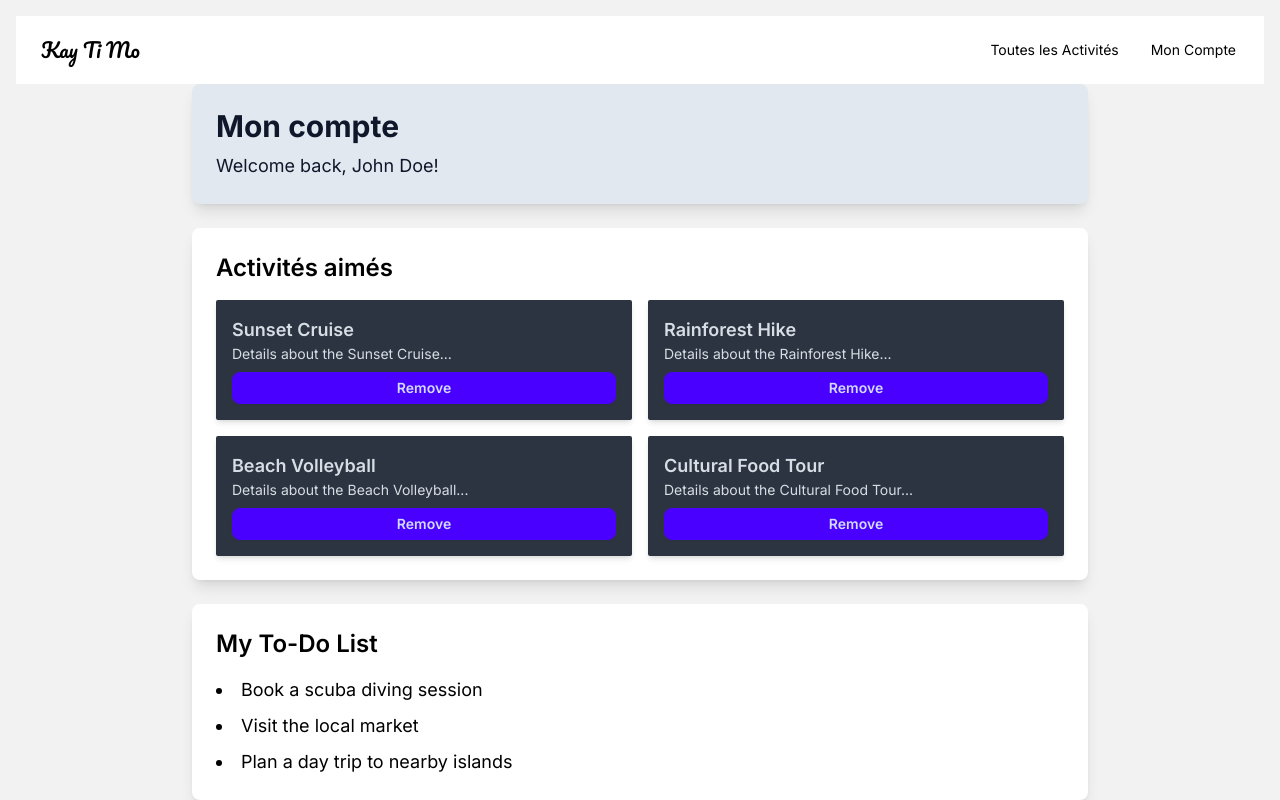
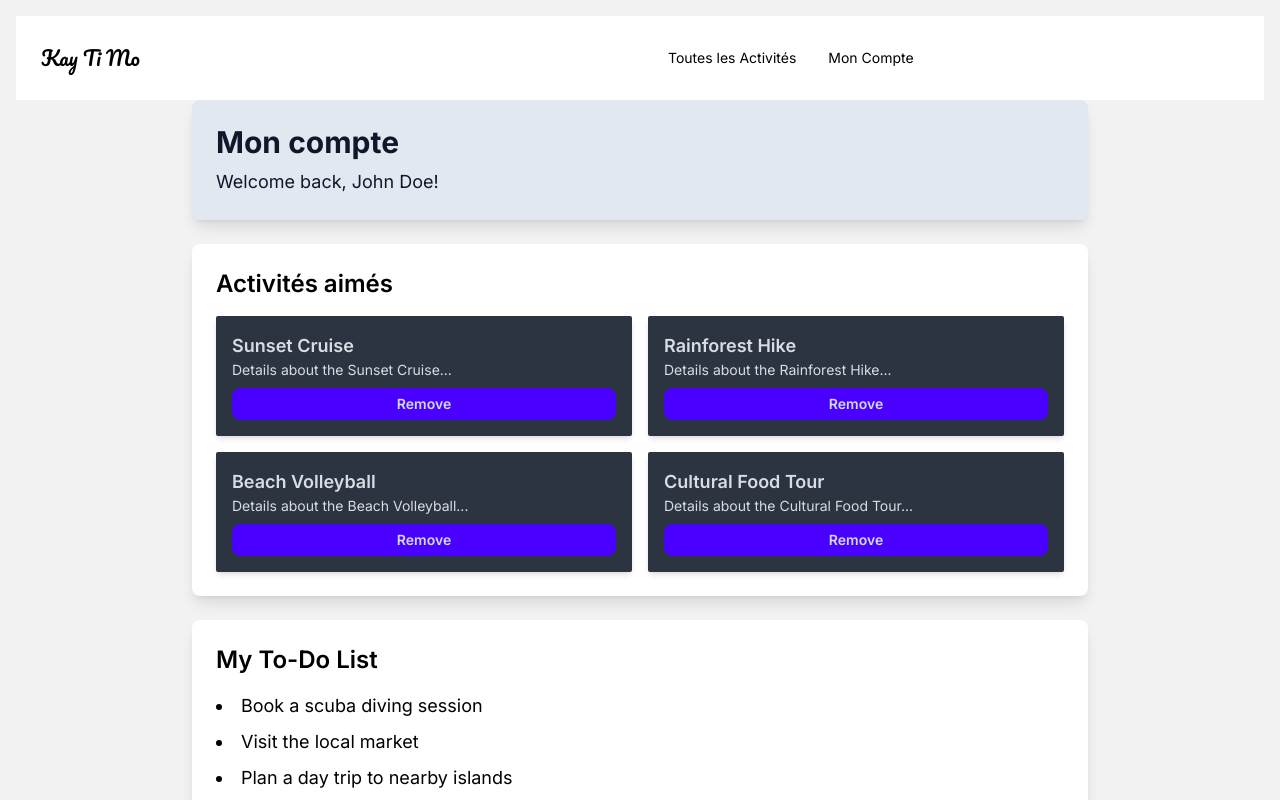
Before and after one commit to Kribean/kaytimo, a Next.js app: page /account in a window 1280 px wide. Shown: the top 800 px of the page. Built offline with nearby package versions, Linux system fonts and the light colour scheme.

Commit message:
feat: add filter wip

```diff
--- a/src/app/activities/page.js
+++ b/src/app/activities/page.js
@@ -28,9 +28,7 @@ const ActivitiesPage = () => {
 const ActivitiesContent = () => {
   const searchParams = useSearchParams();
   const search = searchParams.get('query');
-  console.log(search, "koooooo");
   const [dataAct,setDataAct]=useState([]);
-  const [tabIndxRemov,setTabIndxRemov]=useState([])
 
   const sectionElement = [
     { acti: 'Activité Nocturne', imgsrc: "../image/nightlife.png", indx: 1 },
@@ -45,6 +43,8 @@ const ActivitiesContent = () => {
 if(search){
   const dataFilter = data?.activities.filter((e)=>{return e.index===parseInt(search)});
   setDataAct(dataFilter)
+}else{
+  setDataAct(data?.activities)
 }
   },[])
 
--- a/src/components/ButtonTheme.jsx
+++ b/src/components/ButtonTheme.jsx
@@ -26,7 +26,7 @@ export const ButtonTheme = ({ acti, indx,dataAct,setDataAct,initActiv }) => {
         changeTab()
       }}
     >
-      {acti+" "+indx}
+      {acti}
     </button>
   );
 };
--- a/src/components/Navbar.jsx
+++ b/src/components/Navbar.jsx
@@ -8,15 +8,37 @@ export const Navbar = () => {
   return (
     <div className="navbar bg-base-100">
       <div className="flex-1">
-        <a href="./" className={pacifico.className+" btn btn-ghost  text-xl "}>Kay Ti Mo</a>
+        <a
+          href="./"
+          className={pacifico.className + " btn btn-ghost  text-xl "}
+        >
+          Kay Ti Mo
+        </a>
       </div>
-      <div className="flex-none">
+      <div className="flex-1">
+        <div className=" hidden lg:block w-full menu menu-horizontal">
+          <ul className="menu menu-horizontal px-1">
+            <li>
+              <a href="./activities">Toutes les Activités</a>
+            </li>
+            <li>
+              <a href="./account">Mon Compte</a>
+            </li>
+          </ul>
+        </div>
         <ul className="menu menu-horizontal px-1">
-          <li>
-            <a href="./activities">Toutes les Activités</a>
-          </li>
-          <li>
-            <a href="./account">Mon Compte</a>
+          <li className="mr-4 lg:hidden block">
+            <details>
+              <summary>Menu</summary>
+              <ul className="p-2">
+                <li>
+                  <a href="./activities">Toutes les Activités</a>
+                </li>
+                <li>
+                  <a href="./account">Mon Compte</a>
+                </li>
+              </ul>
+            </details>
           </li>
         </ul>
       </div>
```
